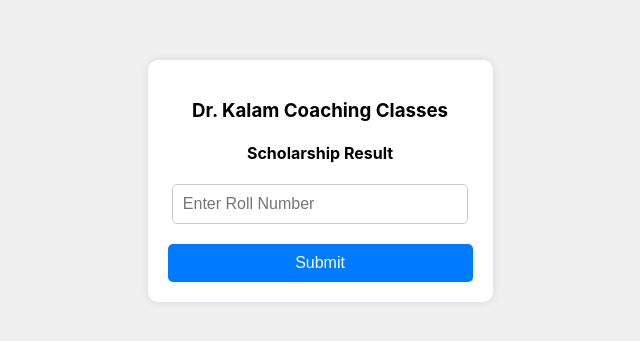
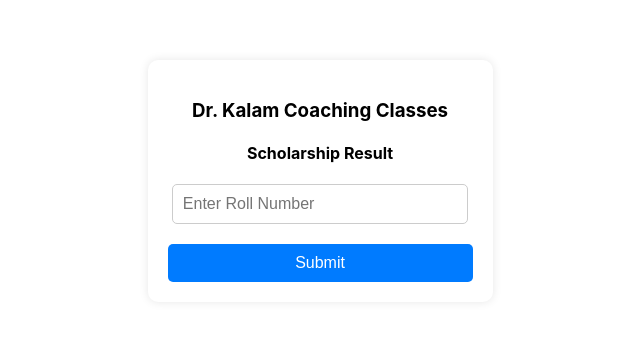
Before and after one commit to MohitGarg98/result-site-frontend, a React (Create React App) app: page / in a window 1280 px wide. Shown: the part 219-560 px from the top of the page, without its empty margins (323-963 px from the left). Built offline with nearby package versions, Linux system fonts and the light colour scheme; the HTML template or start-up script is replaced by a standard one.

Commit message:
download result pdf

```diff
--- a/src/App.css
+++ b/src/App.css
@@ -1,11 +1,11 @@
-.App {
+/* .App {
     text-align: center;
-    background-color: #f0f0f0; /* Light gray background */
-    height: 100vh; /* Full height of the viewport */
+    background-color: #f0f0f0;
+    height: 100vh;
     display: flex;
     justify-content: center;
     align-items: center;
-  }
+  } */
 
   .centered-form {
     background-color: #fff; /* White background */
--- a/src/RollNoPage.js
+++ b/src/RollNoPage.js
@@ -46,7 +46,7 @@ function RollNoPage() {
    {
     studentResult ?
     <StudentResultsTable studentResult={studentResult}/> :
-    <div className="App">
+    <div className="rollno-container">
       <header className="App-header">
         <div className="centered-form">
           <h3>Dr. Kalam Coaching Classes</h3>
--- a/src/StudentResultsTable.js
+++ b/src/StudentResultsTable.js
@@ -51,6 +51,7 @@ const StudentResultsTable = ({ studentResult }) => {
 
   return (
     <>
+      <div className="result-page">
         <div className="result-container" ref={pdfRef}>
           <h1>Dr. Kalam Coaching Classes</h1>
           <h2>Scholarship Result</h2>
@@ -107,27 +108,26 @@ const StudentResultsTable = ({ studentResult }) => {
                 <tr>
                   <td>SECTION - B</td>
                   <td>{50}</td>
-                <td>{studentResult['SECTION - B'] ?? 0}</td>
+                  <td>{studentResult["SECTION - B"] ?? 0}</td>
                 </tr>
 
                 <tr>
                   <td>SECTION - C</td>
                   <td>{50}</td>
-                <td>{studentResult['SECTION - C'] ?? 0}</td>
+                  <td>{studentResult["SECTION - C"] ?? 0}</td>
                 </tr>
 
                 <tr>
                   <td>SECTION - D</td>
                   <td>{50}</td>
-                <td>{studentResult['SECTION - D'] ?? 0}</td>
+                  <td>{studentResult["SECTION - D"] ?? 0}</td>
                 </tr>
 
                 <tr>
                   <td>SECTION - E</td>
                   <td>{50}</td>
-                <td>{studentResult['SECTION - E'] ?? 0}</td>
+                  <td>{studentResult["SECTION - E"] ?? 0}</td>
                 </tr>
-
 
                 <tr>
                   <td>
@@ -148,10 +148,11 @@ const StudentResultsTable = ({ studentResult }) => {
         </div>
         <div className="download-link">
           {isPdfDownloading ? (
-          <span>Downloading...</span>
+            <a className="download-button">&#10515; Downloading...</a>
           ) : (
-          <a onClick={downloadPDF}>Download Result</a>
+            <a className="download-button" onClick={downloadPDF}>&#10515; DOWNLOAD</a>
           )}
+        </div>
       </div>
     </>
   );
--- a/src/index.css
+++ b/src/index.css
@@ -11,3 +11,39 @@ code {
   font-family: source-code-pro, Menlo, Monaco, Consolas, 'Courier New',
     monospace;
 }
+
+.rollno-container {
+  height: 100vh;
+  display: flex;
+  justify-content: center;
+  align-items: center;
+  /* background: grey; */
+  text-align: center;
+}
+
+.result-page {
+  /* background: grey; */
+  padding: 50px 0px;
+}
+
+.download-link {
+  display: flex;
+  justify-content: center;
+  margin: 20px;
+}
+
+.download-button {
+  padding: 15px 50px;
+  border-radius: 20px;
+  background: black;
+  color: #ffff;
+  font-weight: 800;
+  font-size: larger;
+  cursor: pointer;
+  transition: all ease-in .5s;
+}
+
+.download-button:hover{
+  background: #ffff;
+  color: black;
+}
```
Lines whose indentation alone changed are shown as unchanged.
